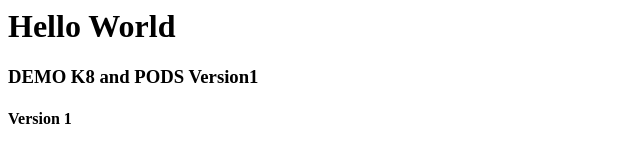
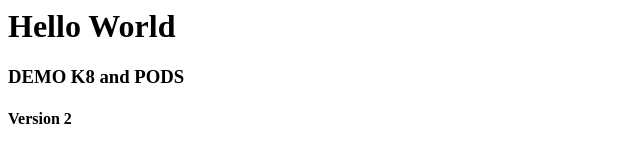
Before and after one commit to arunkumarbm/helloworld-k8-demo, a plain HTML site: page index.html in a window 1280 px wide. Shown: the full height of the page, 0-640 px from the left. Drawn offline with Linux system fonts and the light colour scheme.

Commit message:
Update index.html

```diff
--- a/index.html
+++ b/index.html
@@ -1,7 +1,7 @@
 <html>
 <body>
 <h1>Hello World</h1>
-<h3>DEMO K8 and PODS Version1</h3>
-<h4> Version 1 </h4>
+<h3>DEMO K8 and PODS</h3>
+<h4> Version 2 </h4>
 </body>
 </html>
```
